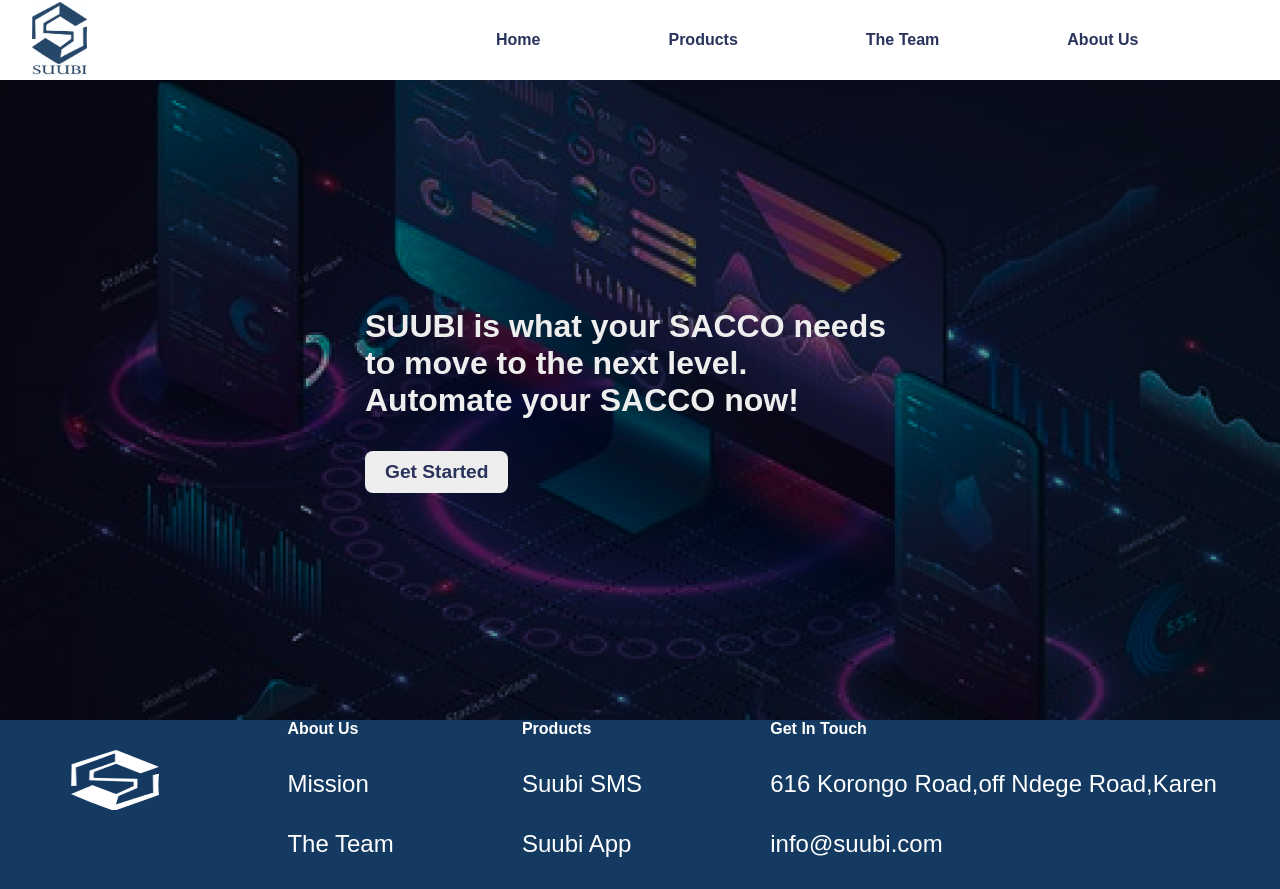
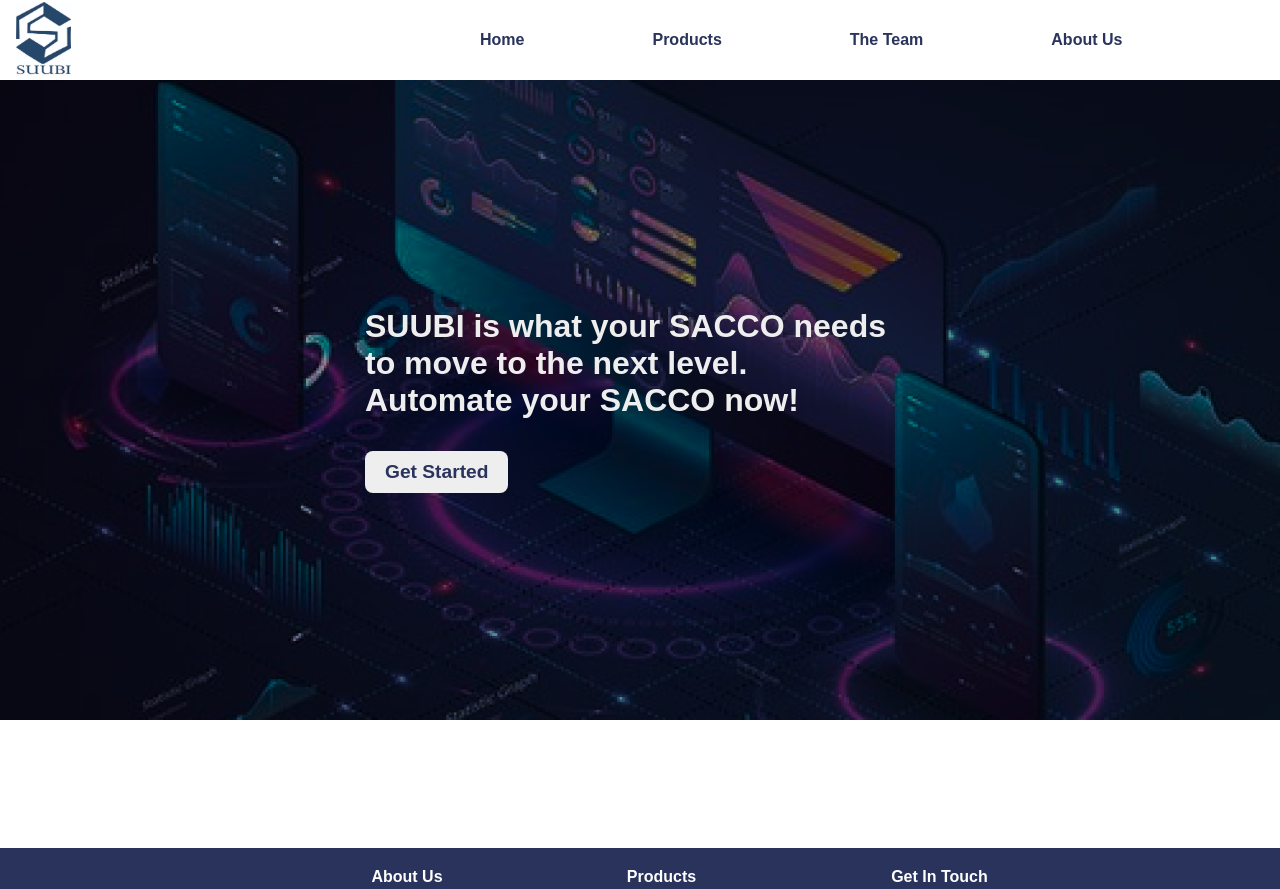
Before and after one commit to akirachix/Suubi-Informational, a React (Create React App) app in the folder suubi-solutions/: page / in a window 1280 px wide. Shown: the top 889 px of the page. Built offline with nearby package versions, Linux system fonts and the light colour scheme.

Commit message:
merging footer

```diff
--- a/suubi-solutions/src/Footer/index.css
+++ b/suubi-solutions/src/Footer/index.css
@@ -3,13 +3,17 @@
   text-decoration: none;
 }
 footer {
+  padding-top: 1%;
   display: flex;
   font-size: 16px;
   gap: 380px;
-  background-color: #143a62;
+  background-color: #29335c;
   color: white;
   text-align: left;
+  margin-top: 10%;
+  line-height: 2;
 }
+
 .Icons {
   width: 29.64px;
   height: 26.08px;
@@ -17,12 +21,14 @@
   gap: 10%;
 }
 .logos {
-  /* width: 90px;
-  height: 90px; */
-  /* margin-left: 50px; */
-  /* margin-top: 50px;  */
-  padding-left: 80px;
+  width: 70px;
+  height: 110px;
+
+  /* margin-left: 50px;
+  margin-top: 50px;  */
+  padding-left: 30%;
   padding-top: 50px;
+
 }
 .icons {
   gap: 10%;
@@ -39,7 +45,11 @@
 
   .logos {
     padding-left: 3px;
+    width: 50px;
+    height: 90px;
   }
+
+
 }
 @media screen and (min-width: 481px) and (max-width: 681px) {
   footer {
--- a/suubi-solutions/src/Navbar/index.css
+++ b/suubi-solutions/src/Navbar/index.css
@@ -33,7 +33,7 @@
     align-items: center;
     justify-content: space-between;
     height: 80px;
-    padding: 0 2rem;
+    padding: 0 1rem;
     background-color: var(--white-color);
     color: var(--mainColor);
     overflow-x: hidden;
@@ -43,7 +43,7 @@
 
 .logo img{
     width: 9%;
-    max-width: 100%;
+    max-width: 90%;
     height: auto;
 }
 
@@ -81,10 +81,10 @@
     align-items: center;
 }
 
-p {
+/* p {
     font-size: 1.5rem;
     margin: 2rem 0;
-}
+} */
 
 
 .banner{
```
